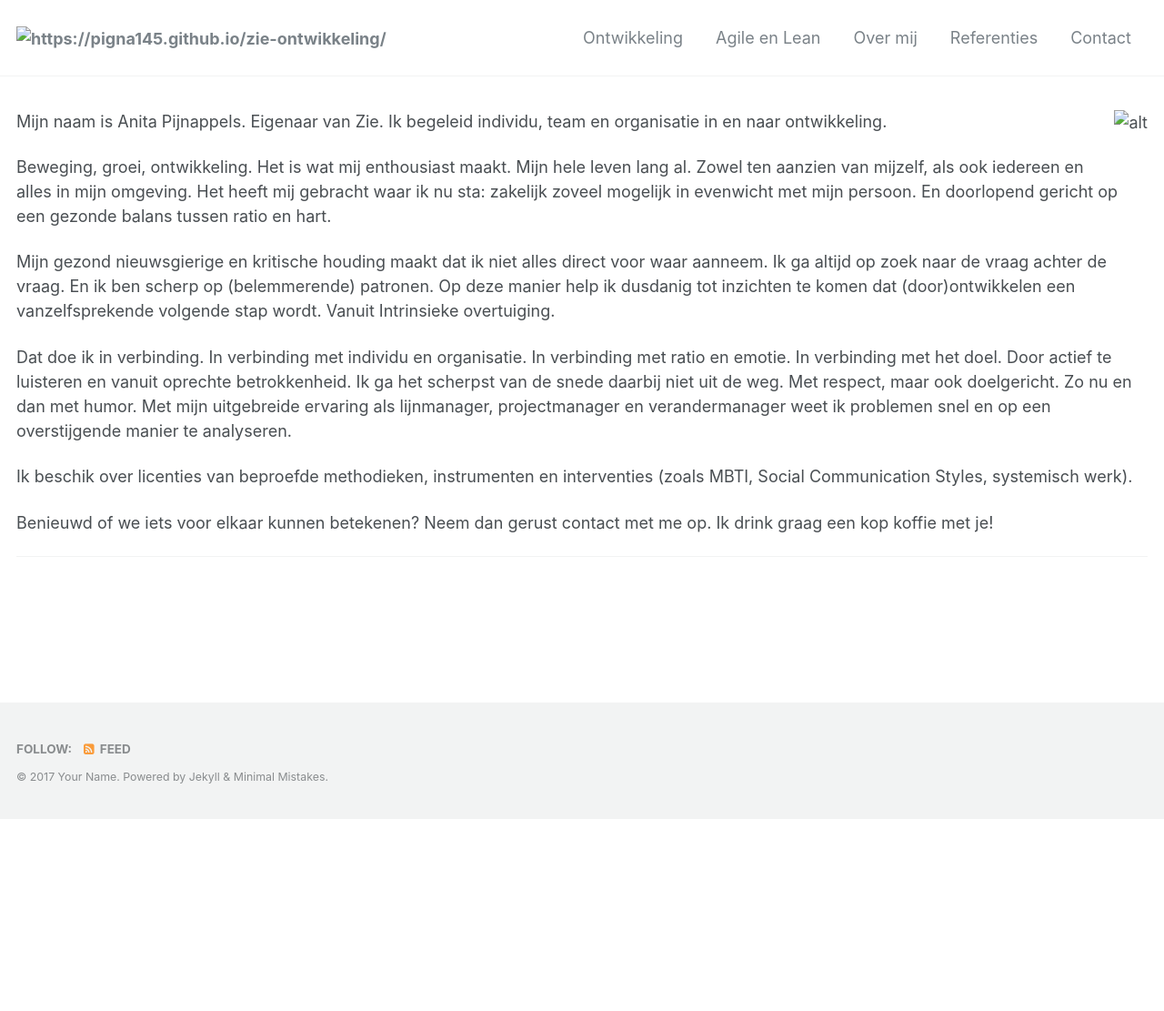
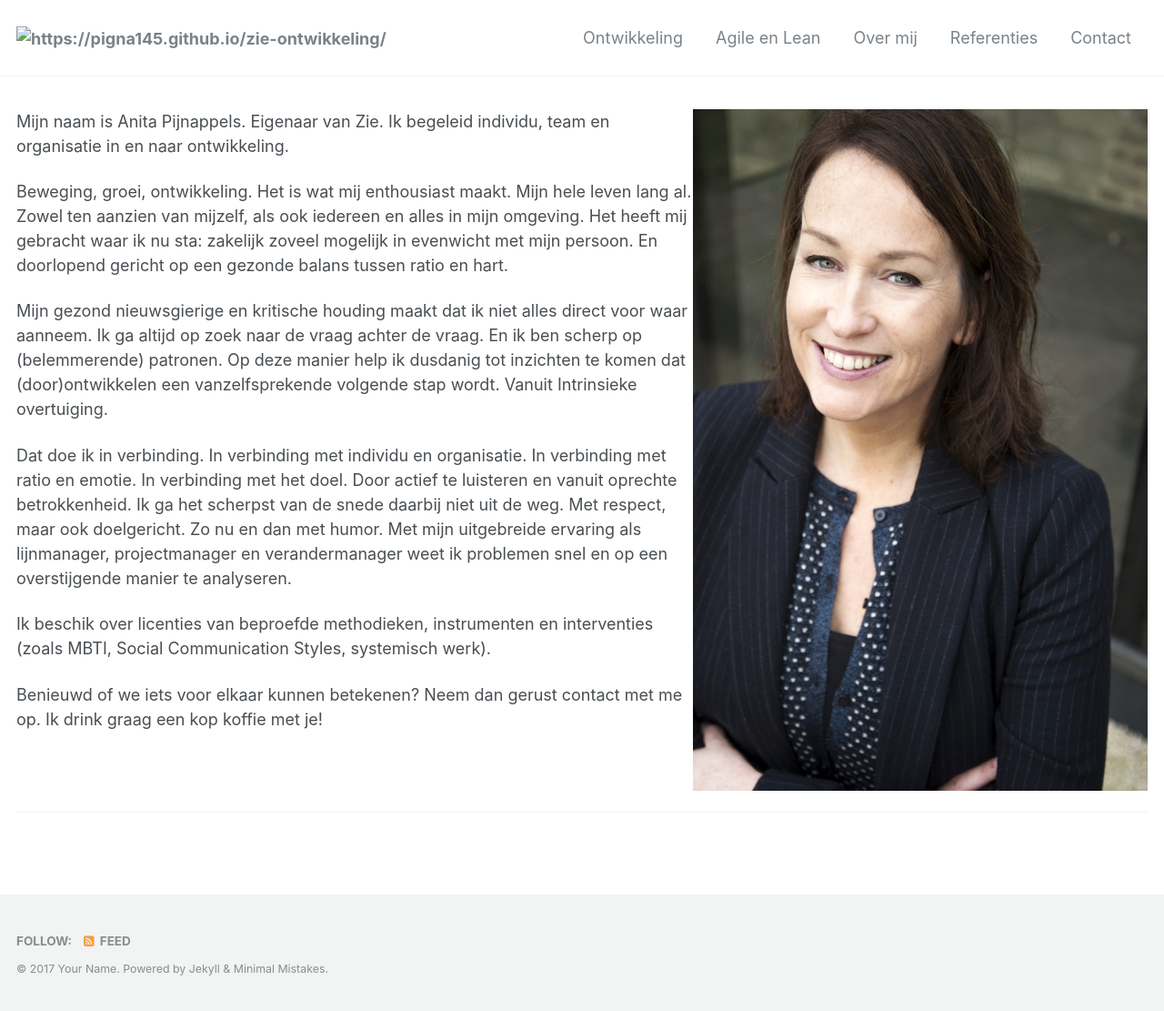
Before and after one commit to twinmum1/zie-ontwikkeling, a Jekyll site: the page built from _pages/overmij.md, in a window 1280 px wide. Shown: the whole page at 91% size. Built offline with Jekyll 4.4.1, drawn with Linux system fonts in a browser that asks for light colours; before the commit the page ends 900 px from its top, so only the background shows below that.

Commit message:
Update overmij.md

```diff
--- a/_pages/overmij.md
+++ b/_pages/overmij.md
@@ -5,7 +5,7 @@ permalink: /overmij/
 date: 2016-03-23T11:48:41-04:00
 ---
 
-{% raw %}![alt]({{ site.url }}{{ site.baseurl }}/assets/images/anita.jpg)
+{% raw %}![image-right](/assets/images/anita.jpg)
 {: .align-right}{% endraw %}
 
 <p>
```
